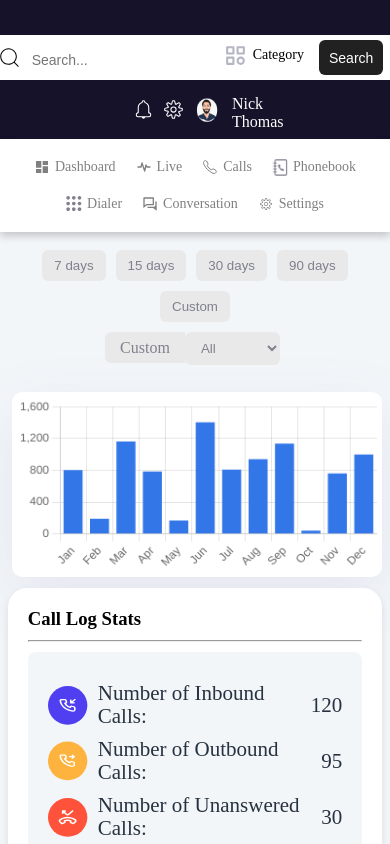
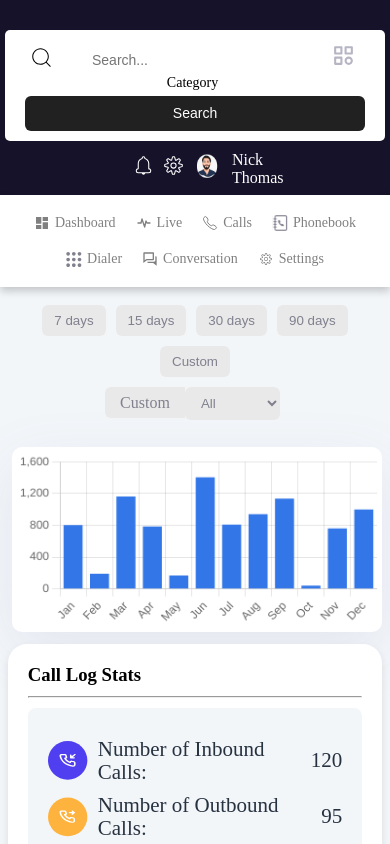
Before and after one commit to abdulgeek/evotech, a React (Vite) app: page / in a window 390 px wide. Shown: the top 844 px of the page. Built offline with nearby package versions, Linux system fonts and the light colour scheme; the HTML template or start-up script is replaced by a standard one.

Commit message:
fixed responsiveness

```diff
--- a/src/components/Navbar/Navbar.tsx
+++ b/src/components/Navbar/Navbar.tsx
@@ -24,6 +24,7 @@ const Navbar = () => {
 
         return () => window.removeEventListener('resize', handleResize);
     }, []);
+
     return (
         <nav className="navbar">
             <div className="navbar-left">
--- a/src/components/Navbar/navbar.css
+++ b/src/components/Navbar/navbar.css
@@ -113,9 +113,40 @@
     }
 
     .search-container {
-        flex-direction: row;
-        padding: 5px;
-        margin: 5px 0 5px 0;
+        flex-wrap: wrap; /* Allow elements to wrap */
+        justify-content: space-around; /* Evenly space out elements */
+        padding: 10px;
+    }
+
+    .search-icon, .category-icon {
+        flex-basis: 10%; /* Adjust the width */
+        text-align: center;
+    }
+
+    .search-input {
+        flex-basis: 60%; /* Adjust the width */
+        margin: 0 5px; /* Adjust margin */
+    }
+
+    .category-label {
+        flex-basis: 20%; /* Adjust the width */
+        text-align: center;
+    }
+
+    .search-btn {
+        flex-basis: 100%; /* Button takes full width */
+        margin: 10px 0 0; /* Adjust margin */
+        width: auto; /* Override previous width settings */
+    }
+
+    /* Adjust icon sizes for better visibility */
+    .search-icon, .category-icon, .icon {
+        font-size: 20px;
+    }
+
+    /* Adjust text sizes for better visibility */
+    .search-input, .search-btn, .category-label {
+        font-size: 14px;
     }
 
     .search-input,
```
